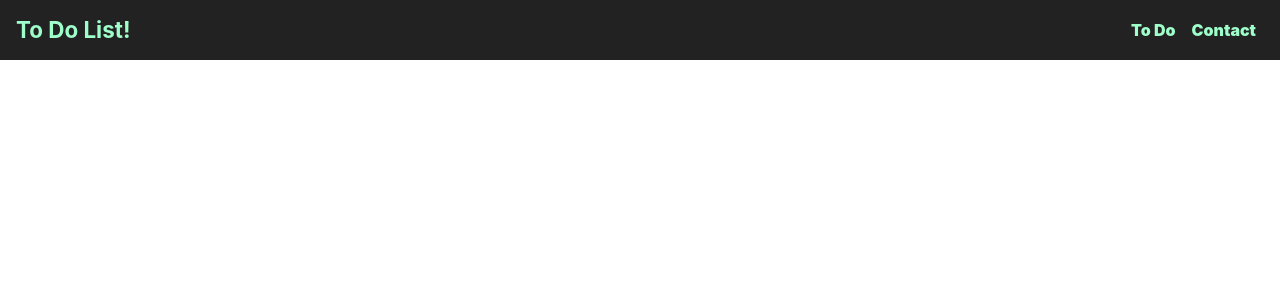
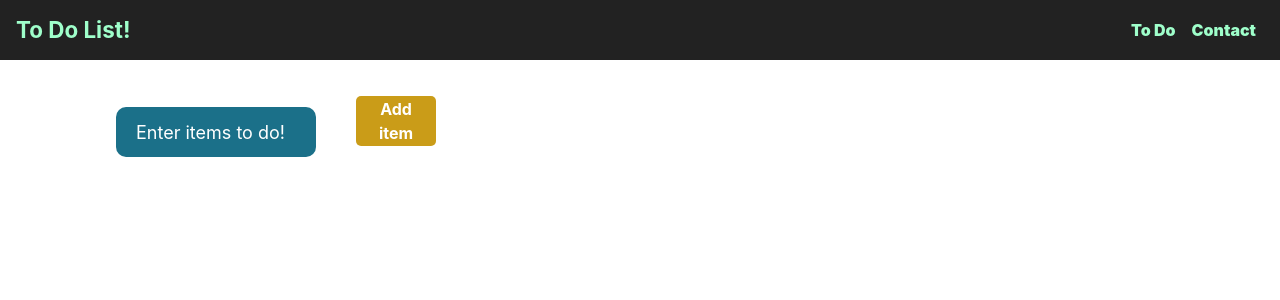
Before and after one commit to lalibretti/task-list, a React (Create React App) app: page / in a window 1280 px wide. Shown: the top 300 px of the page. Built offline with nearby package versions, Linux system fonts and the light colour scheme.

Commit message:
Todo & contact form working!

```diff
--- a/src/Home.js
+++ b/src/Home.js
@@ -7,122 +7,99 @@ import { faTrash } from '@fortawesome/free-solid-svg-icons'
 
 library.add(faTrash);
 
-// class Todo extends React.Component {
-//     constructor (props){
-//       super(props);
-//       this.state={
-//         items:[],
-//         currentItem:{
-//           text:'',
-//           key:''
-//         }
-//       }
-//       this.addItem =this.addItem.bind(this);
-//       this.handleInput =this.handleInput.bind(this);
-//       this.deleteItem =this.deleteItem.bind(this);
-//       this.setUpdate =this.setUpdate.bind(this);
-//     }
+class Todo2 extends React.Component {
+    constructor (props){
+      super(props);
+      this.state={
+        items:[],
+        currentItem:{
+          text:'',
+          key:''
+        }
+      }
+      this.addItem =this.addItem.bind(this);
+      this.handleInput =this.handleInput.bind(this);
+      this.deleteItem =this.deleteItem.bind(this);
+      this.setUpdate =this.setUpdate.bind(this);
+    }
 
-//     addItem(e){
-//       e.preventDefault();
-//       const newItem = this.state.currentItem;
-//       console.log(newItem);
-//       if(newItem.text !==''){
-//         const items = [...this.state.items, newItem];
-//         this.setState ({
-//           items: items,
-//           currentItem:{
-//             text:'',
-//             key:''
-//           }
-//         })
-//       }
-//     }
+    addItem(e){
+      e.preventDefault();
+      const newItem = this.state.currentItem;
+      console.log(newItem);
+      if(newItem.text !==''){
+        const items = [...this.state.items, newItem];
+        this.setState ({
+          items: items,
+          currentItem:{
+            text:'',
+            key:''
+          }
+        })
+      }
+    }
 
-//     handleInput(e){
-//       this.setState({
-//         currentItem:{
-//           text:e.target.value,
-//           key: Date.now()
-//         }
-//       })
-//     }
+    handleInput(e){
+      this.setState({
+        currentItem:{
+          text:e.target.value,
+          key: Date.now()
+        }
+      })
+    }
 
-//     deleteItem(key){
-//       const filteredItems = this.state.items.filter(item =>
-//         item.key !==key);
-//         this.setState({
-//           items:filteredItems
-//         })
-//     }
-//     setUpdate (text, key) {
-//       console.log('items:'+this.state.items);
-//       const items = this.state.items;
-//       items.map(item => {
-//         if(item.key===key){
-//           console.log(item.key+''+key)
-//           item.text= text;
-//         }
-//       })
-//       this.setState({
-//         items:items
-//       })
-//     }
+    deleteItem(key){
+      const filteredItems = this.state.items.filter(item =>
+        item.key !==key);
+        this.setState({
+          items:filteredItems
+        })
+    }
+    setUpdate (text, key) {
+      console.log('items:'+this.state.items);
+      const items = this.state.items;
+      items.map(item => {
+        if(item.key===key){
+          console.log(item.key+''+key)
+          item.text= text;
+        }
+      })
+      this.setState({
+        items:items
+      })
+    }
 
-//     render() {
-//       return (
+    render() {
+      return (
+        <div className = 'Todo'>
+          <header>
+            <form id = "to-do-form"onSubmit={this.addItem}>
+              <input type = 'text' placeholder = "Enter items to do!" value={this.state.currentItem.text} onChange={this.handleInput}/>
+                <button type = 'submit'> Add item </button>
+            </form>
+            <p>{this.state.text}</p>
+          <ListItems items={this.state.items}   deleteItem = {this.deleteItem} setUpdate ={this.setUpdate} />
+          </header>
+        </div>
 
-//         <div className = 'Todo'>
-//           <header>
-//             <form id = "to-do-form"onSubmit={this.addItem}>
-//               <input type = 'text' placeholder = "Enter items to do!" value={this.state.currentItem.text} onChange={this.handleInput}/>
-//                 <button type = 'submit'> Add item </button>
-//             </form>
-//             <p>{this.state.text}</p>
-//           <ListItems items={this.state.items}   deleteItem = {this.deleteItem} setUpdate ={this.setUpdate} />
-//           </header>
-//         </div>
-//         </GridWrapper>
-//       );
-//     }
-//   }
+      );
+    }
+  }
 
 //  export default Todo;
 
-// const GridWrapper = styled.div`
-//   display: grid;
-//   margin-top: 1em;
-//   margin-left: 6em;
-//   margin-right: 6em;
-//   grid-auto-rows: minmax(25px, auto);
-// `;
+const GridWrapper = styled.div`
+  display: grid;
+  margin-top: 1em;
+  margin-left: 6em;
+  margin-right: 6em;
+  grid-auto-rows: minmax(25px, auto);
+`;
 
-// export const Todo = (props) => (
-//   <GridWrapper>
-//  <div className= 'App'> <div className='container'>
-//         <div className='row'>
-//           <div className='col-12 text-center'>
-//             <div className='contactForm'>
-//             <h1>To Do List</h1>
-//               <form id='to-do-form' noValidate >
-//                 {/* Row 2 of form */}
-//                 <div className='row formRow'>
-//                   <div className='col'>
-//                     <input type='text'
-//                       name='subject'
-//                       className='form-control formInput'
-//                       placeholder='Enter items to do!'
-//                     ></input>
-//                   </div>
-//                 </div>
-//                 <button className='submit-btn' type='submit'>
-//                   Submit
-//                 </button>
-//               </form>
-//             </div>
-//           </div>
-//         </div>
-//       </div>
-//     </div>
-//   </GridWrapper>
-// )
+
+export const Todo = (props) => (
+  <GridWrapper>
+  <Todo2></Todo2>
+
+  </GridWrapper>
+)
```
Also changed, not shown: src/components/Sidebar.js (added, +31 -0 lines).
